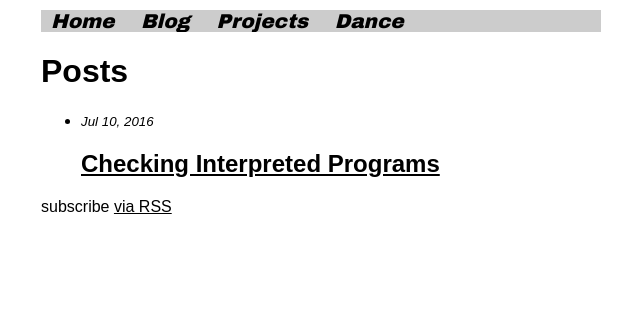
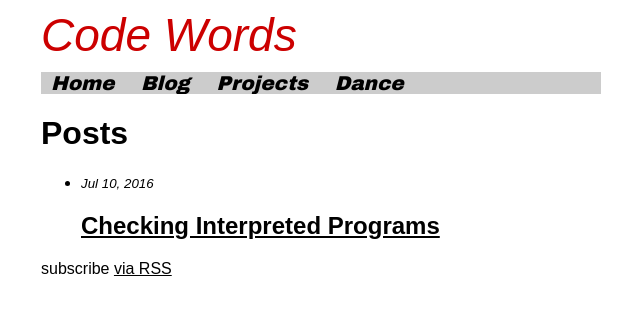
Before and after one commit to shang-lin/shang-lin.github.io, a Jekyll site: the page built from blog/index.html, in a window 1280 px wide. Shown: the top 315 px of the page, without its empty margins (319-959 px from the left). Built offline with Jekyll 4.4.1, drawn with Linux system fonts in a browser that asks for light colours; some web fonts are replaced.

Commit message:
Changed title of blog to Code Words.

```diff
--- a/blog/index.html
+++ b/blog/index.html
@@ -1,6 +1,7 @@
 ---
 layout: default
-title: Shang-Lin Chen - Blog
+title: Shang-Lin Chen - Blog - Code Words
+logo: Code Words
 ---
 
 <!-- <h1>Coming Soon</h1> -->
```
